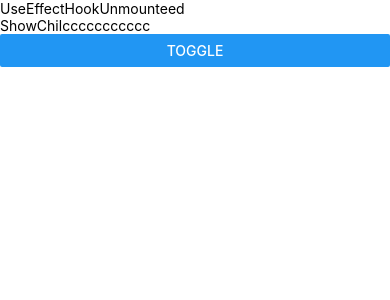
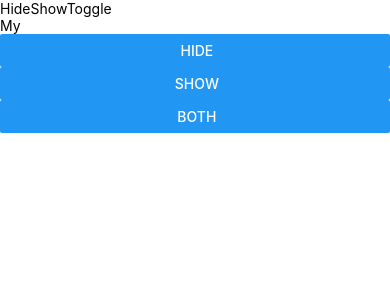
Before and after one commit to 2022BCD0052/learn-to-start-react-native-mobile-app, a React Native app: screen / in a window 390 px wide. Shown: the top 300 px of the page. Built offline with nearby package versions, Linux system fonts and the light colour scheme.

Commit message:
showhide toggle learn to implement

```diff
--- a/App.jsx
+++ b/App.jsx
@@ -12,6 +12,7 @@
 import Grid from './src/components/Grid';
 import ClassComponent from './src/components/ClassComponents';
 import UseEffectHookUnmounteed from './src/components/UseEffectHookUnmounteed';
+import HideShowToggle from './src/components/HideShowToggle';
 
 const App = () => {
   return (
@@ -32,7 +33,8 @@
       </ScrollView> */}
               {/* <Grid /> */}
               {/* <ClassComponent/> */}
-              <UseEffectHookUnmounteed/>
+              {/* <UseEffectHookUnmounteed/> */}
+              <HideShowToggle/>
 
     </View>
   );
--- a/src/components/HideShowToggle.jsx
+++ b/src/components/HideShowToggle.jsx
@@ -0,0 +1,20 @@
+import { View, Text, Button } from 'react-native'
+import React, { useState } from 'react'
+import My from './My';
+
+const HideShowToggle = () => {
+    const[status,setStatus] = useState(true);
+  return (
+    <View>
+      <Text>HideShowToggle</Text>
+      {
+        status ?  <My/> : null
+      }
+      <Button title=' hide' onPress={()=>setStatus(false)}/>
+      <Button title=' show' onPress={()=>setStatus(true)}/>
+      <Button title=' both' onPress={()=>setStatus(!status)}/>
+      </View>
+  )
+}
+
+export default HideShowToggle
--- /dev/null
+++ b/src/components/My.jsx
@@ -0,0 +1,12 @@
+import { View, Text } from 'react-native'
+import React from 'react'
+
+const My = () => {
+  return (
+    <View>
+      <Text>My</Text>
+    </View>
+  )
+}
+
+export default My
```
